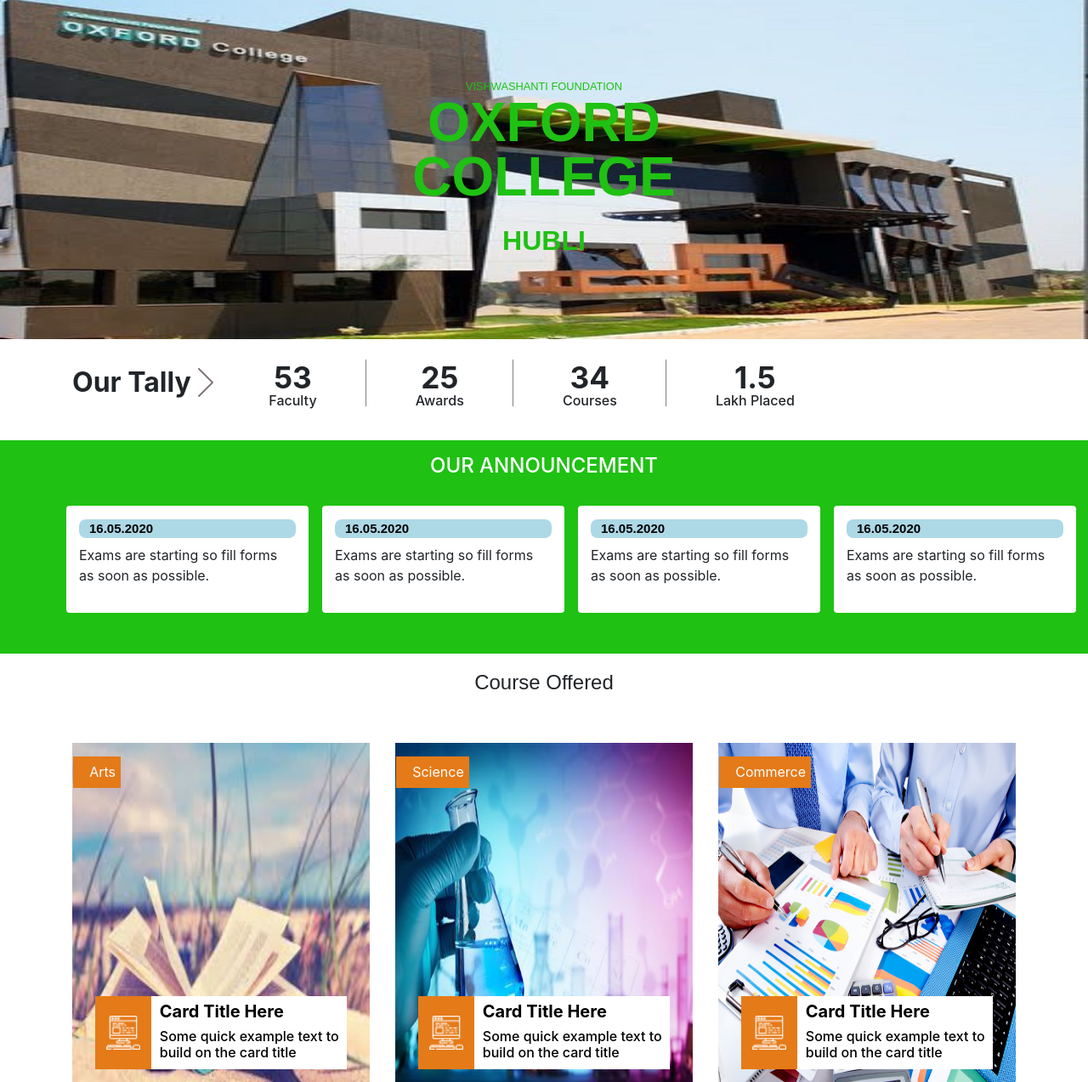
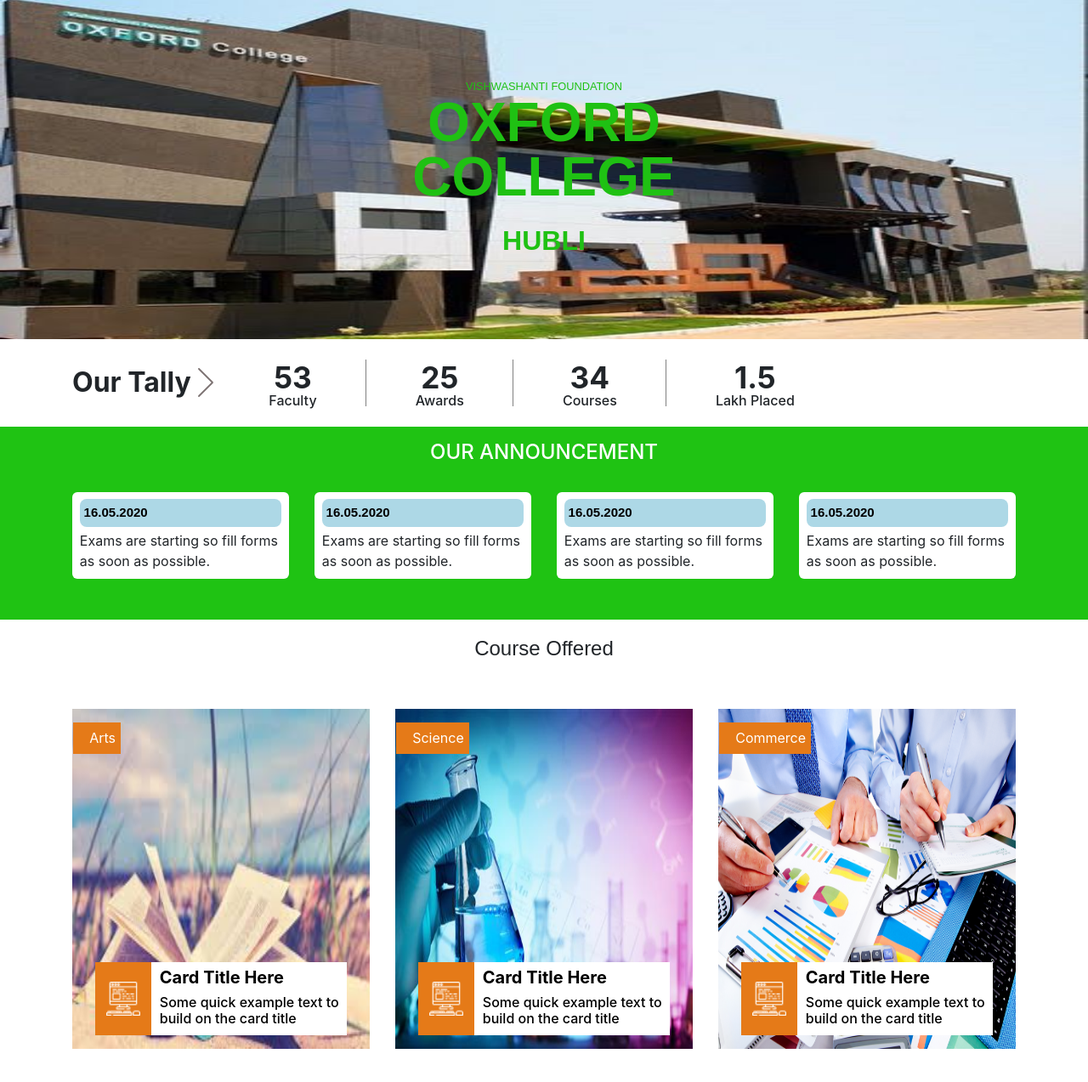
Before and after one commit to thakurakhilesh1998/psdtohtml, a PHP site: page / in a window 1280 px wide. Shown: the part 134-1407 px from the top of the page at 85% size. Run offline with PHP 8.4, Linux system fonts and the light colour scheme.

Commit message:
announce fix

```diff
--- a/css/index.css
+++ b/css/index.css
@@ -299,11 +299,9 @@
 /* Announcemnet */
 .announ
 {
-    background-color:#1FC113;
-    box-sizing: border-box;
-    padding:1rem 0;
-    margin: 1rem auto;
-
+    background-color:hsl(116, 82%, 42%);
+    padding: 1rem  0;
+    margin: 0;
 }
 .announ h4
 {
@@ -315,8 +313,7 @@
 {
     background-color: white;
     box-sizing: border-box;
-    padding:1rem;
-    border-radius: 4px;
+    border-radius: 6px;
 }
 
 .card-announce .date
@@ -324,7 +321,8 @@
     background-color: lightblue;
     color: black;
     box-sizing: border-box;
-    padding-left: 12px;
+    padding: 0.3rem;
+    margin: 0.3rem;
     font-weight: 550;
     font-size: 15px;
     font-family: sans-serif;
@@ -334,6 +332,7 @@
 {
     margin-top: 8px;
     box-sizing: border-box;
+    margin: 0.3rem;
 }
 /* End of Announcemnet*/
 
--- a/index.html
+++ b/index.html
@@ -99,25 +99,33 @@
 
     <!--Start of Announcent ment-->
     <section>
-        <div class="announ">
+        <div class="announ container-fluid">
             <h4>OUR ANNOUNCEMENT</h3>
                 <div class="container">
-                    <div class="row my-4" style="flex-wrap: nowrap;">
-                        <div class="card-announce col-md-3 col-sm-6 m-2">
+                    <div class="row my-4">
+                        <div class="col-md-3 col-sm-6">
+                            <div class="p-1 my-2 card-announce">
                                 <div class="date"> 16.05.2020</div>
                                 <p class="card-details">Exams are starting so fill forms as soon as possible.</p>
                             </div>
-                        <div class="card-announce col-md-3 col-sm-6 m-2">
+                        </div>
+                        <div class="col-md-3 col-sm-6">
+                            <div class="p-1 my-2 card-announce">
                                 <div class="date"> 16.05.2020</div>
                                 <p class="card-details">Exams are starting so fill forms as soon as possible.</p>
                             </div>
-                        <div class="card-announce col-md-3 col-sm-6 m-2">
+                        </div>
+                        <div class="col-md-3 col-sm-6">
+                            <div class="p-1 my-2 card-announce">
                                 <div class="date"> 16.05.2020</div>
                                 <p class="card-details">Exams are starting so fill forms as soon as possible.</p>
                             </div>
-                        <div class="card-announce col-md-3 col-sm-6 m-2">
+                        </div>
+                        <div class="col-md-3 col-sm-6">
+                            <div class="p-1 my-2 card-announce">
                                 <div class="date"> 16.05.2020</div>
                                 <p class="card-details">Exams are starting so fill forms as soon as possible.</p>
+                            </div>
                         </div>
                     </div>
                 </div>
```
Lines whose indentation alone changed are shown as unchanged.
